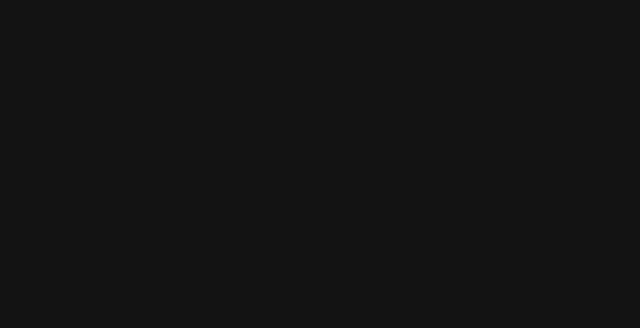
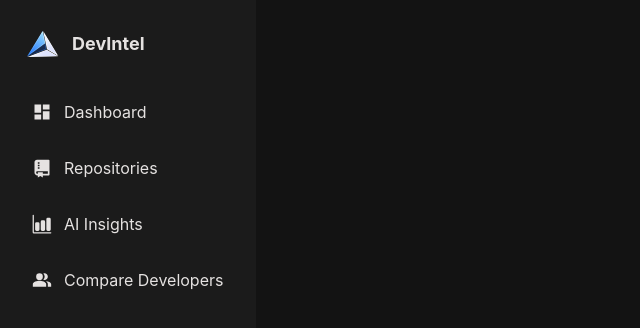
Before and after one commit to Shreyaakatiyar/DevIntel, a React (Vite) app: page /dashboard/1 in a window 1280 px wide. Shown: the top 328 px of the page, without its empty margins (0-640 px from the left). Built offline with nearby package versions, Linux system fonts and the light colour scheme.

Commit message:
Add sidenavbar to dashboard

```diff
--- /dev/null
+++ b/src/components/SideNavbar.jsx
@@ -0,0 +1,40 @@
+import React from 'react'
+import { MdDashboard,MdPeopleAlt } from "react-icons/md";
+import { RiGitRepositoryFill } from "react-icons/ri";
+import { IoBarChart } from "react-icons/io5";
+
+
+const SideNavbar = () => {
+  return (
+    <aside className='w-64 bg-[#1b1b1b] flex flex-col h-screen sticky top-0'>
+        <div className='p-6 flex items-center gap-2'>
+            <div className='w-10 h-10 flex items-center justify-center'>
+                <span><img src="/src/assets/Logo.svg" alt="" /></span>
+            </div>
+            <div>
+                <h1 className='font-bold text-lg leading-none'>DevIntel</h1>
+            </div>
+        </div>
+        <nav className='flex-1 px-4 space-y-2'>
+            <a className='flex items-center gap-3 px-4 py-3 rounded-xl text-primary hover:bg-[#303030]' href="#">
+                <span className='text-xl'> <MdDashboard/> </span>
+                <span>Dashboard</span>
+            </a>
+            <a className='flex items-center gap-3 px-4 py-3 rounded-xl text-primary hover:bg-[#303030]' href="#">
+                <span className='text-xl'> <RiGitRepositoryFill/> </span>
+                <span>Repositories</span>
+            </a>
+            <a className='flex items-center gap-3 px-4 py-3 rounded-xl text-primary hover:bg-[#303030]' href="#">
+                <span className='text-xl'> <IoBarChart/> </span>
+                <span>AI Insights</span>
+            </a>
+            <a className='flex items-center gap-3 px-4 py-3 rounded-xl text-primary hover:bg-[#303030]' href="#">
+                <span className='text-xl'> <MdPeopleAlt/> </span>
+                <span>Compare Developers</span>
+            </a>
+        </nav>
+    </aside>
+  )
+}
+
+export default SideNavbar
--- a/src/pages/Dashboard.jsx
+++ b/src/pages/Dashboard.jsx
@@ -1,9 +1,10 @@
 import React from 'react'
+import SideNavbar from '../components/SideNavbar'
 
 const Dashboard = () => {
   return (
     <>
-
+        <SideNavbar/>
     </>
   )
 }
```
